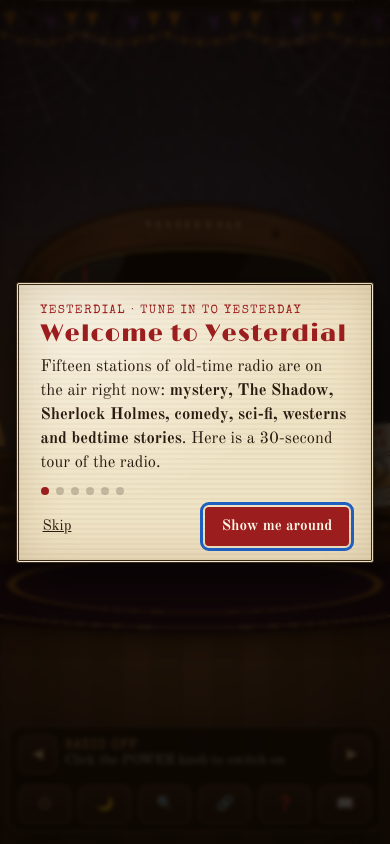
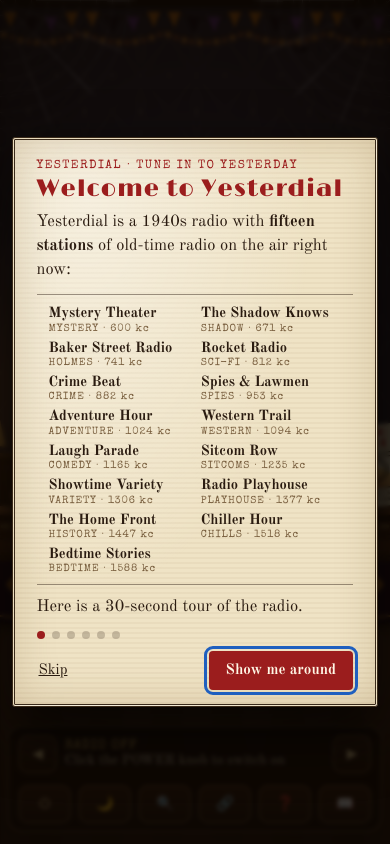
Before and after one commit to pikemalltech/oldtime-radio, a website: page docs/index.html in a window 390 px wide. Drawn offline with nearby package versions, Linux system fonts and the light colour scheme.

Commit message:
List every station by name on the tour's welcome card
The welcome step now shows all stations as a proper-noun list (name, plus its dial label
and kilocycle position), built from the station data so it never goes out of date. The card
widens to three columns on desktop and two on phones.

Co-Authored-By: Claude Sonnet 5.5 <noreply@anthropic.com>
Claude-Session: https://claude.ai/code/session_01VnWCEm31j28C3BVUtz2JX6

```diff
--- a/docs/app.js
+++ b/docs/app.js
@@ -696,7 +696,7 @@ guideEl.addEventListener('click', (e) => { if (e.target === guideEl) closeGuide(
 // ---------------------------------------------------------------- the first-visit tour
 // Shown once (remembered in localStorage). The Help button or the H key replays it; ?tour=1 forces it, ?tour=0 suppresses it.
 const TOUR = [
-  { title: 'Welcome to Yesterdial', text: 'Fifteen stations of old-time radio are on the air right now: <b>mystery, The Shadow, Sherlock Holmes, comedy, sci-fi, westerns and bedtime stories</b>. Here is a 30-second tour of the radio.', next: 'Show me around', skip: 'Skip' },
+  { title: 'Welcome to Yesterdial', list: true, text: () => `Yesterdial is a 1940s radio with <b>${numberWord(state.channels.length).toLowerCase()} stations</b> of old-time radio on the air right now:`, after: 'Here is a 30-second tour of the radio.', next: 'Show me around', skip: 'Skip' },
   { target: ['#knobPower'], title: 'Switch it on', text: 'Click the <b>POWER</b> knob. The tubes need a moment to warm up. (Browsers stay silent until you click something, so the sound starts with this click.)' },
   { target: ['#dial', '#knobTune'], title: 'Tune in', text: 'Click a <b>station name</b> on the dial, or drag the big <b>TUNING</b> knob (or scroll over the radio). When the red needle sits on a station and the green eye narrows, you are locked on. Between stations you will hear static. <kbd>←</kbd> <kbd>→</kbd> fine-tune; <kbd>↑</kbd> <kbd>↓</kbd> jump a station.' },
   { target: ['#magazine'], title: 'Read the Radio Guide', text: 'Click the <b>magazine</b> to see what is on <b>now, next and later</b> on every station, plus special broadcasts like Sunday Night Suspense, Friday the 13th and Christmas week.' },
@@ -705,6 +705,8 @@ const TOUR = [
 ];
 const tourEl = $('#tour'), tourCard = $('#tourCard'), tourRing = $('#tourRing');
 let tourStep = 0, tourFocus = null;
+const NUMBER_WORDS = ['Zero', 'One', 'Two', 'Three', 'Four', 'Five', 'Six', 'Seven', 'Eight', 'Nine', 'Ten', 'Eleven', 'Twelve', 'Thirteen', 'Fourteen', 'Fifteen', 'Sixteen', 'Seventeen', 'Eighteen', 'Nineteen', 'Twenty'];
+const numberWord = (n) => NUMBER_WORDS[n] || String(n);
 const tourOpen = () => !tourEl.hidden;
 
 function tourRect(sels) {
@@ -722,7 +724,14 @@ function renderTour() {
   const step = TOUR[tourStep], last = tourStep === TOUR.length - 1;
   $('#tourStep').textContent = tourStep === 0 || last ? 'Yesterdial · tune in to yesterday' : `Step ${tourStep} of ${TOUR.length - 2}`;
   $('#tourTitle').textContent = step.title;
-  $('#tourText').innerHTML = step.text;                      // our own constant strings only
+  $('#tourText').innerHTML = typeof step.text === 'function' ? step.text() : step.text;   // our own constant strings only
+  const list = $('#tourList'), after = $('#tourAfter');
+  list.hidden = !step.list;
+  if (step.list) {                                           // every station, by its proper name, straight from the station data
+    list.replaceChildren(...state.channels.map((ch) => { const li = el('li', null, ch.name); li.append(el('small', null, `${ch.short} · ${ch.kc} kc`)); return li; }));
+  }
+  after.hidden = !step.after; after.textContent = step.after || '';
+  tourCard.classList.toggle('wide', !!step.list);
   $('#tourDots').replaceChildren(...TOUR.map((_, i) => el('i', i === tourStep ? 'on' : '')));
   $('#tourNext').textContent = step.next || 'Next';
   $('#tourSkip').textContent = step.skip || 'Skip tour';
--- a/docs/index.html
+++ b/docs/index.html
@@ -219,6 +219,8 @@
     <p class="tour-kicker" id="tourStep"></p>
     <h2 id="tourTitle"></h2>
     <p class="tour-text" id="tourText"></p>
+    <ul class="tour-list" id="tourList" hidden></ul>
+    <p class="tour-text tour-after" id="tourAfter" hidden></p>
     <div class="tour-dots" id="tourDots" aria-hidden="true"></div>
     <div class="tour-actions">
       <button type="button" class="tbtn quiet" id="tourSkip">Skip</button>
--- a/docs/style.css
+++ b/docs/style.css
@@ -325,6 +325,14 @@ body.hint-guide .mag-hint { opacity: .95; }
 .tour-card h2 { margin: 0 0 8px; font: 400 clamp(24px, 6vw, 30px)/1.1 'Limelight', 'Old Standard TT', serif; letter-spacing: .04em; color: var(--red); }
 .tour-text { margin: 0 0 12px; font-size: 16.5px; line-height: 1.45; }
 .tour-text b { font-weight: 700; }
+.tour-card { max-height: calc(100vh - 24px); overflow-y: auto; }
+.tour-card.wide { width: min(94vw, 600px); }
+.tour-list { list-style: none; margin: 0 0 12px; padding: 10px 12px; display: grid; grid-template-columns: repeat(3, 1fr); gap: 5px 14px; border-top: 1px solid rgba(42, 27, 16, .45); border-bottom: 1px solid rgba(42, 27, 16, .45); }
+.tour-list[hidden], .tour-text[hidden] { display: none; }
+.tour-list li { font: 700 15.5px/1.2 'Old Standard TT', serif; }
+.tour-list li small { display: block; margin-top: 1px; font: 10.5px 'Special Elite', monospace; letter-spacing: .08em; color: #7a6040; }
+.tour-after { margin-top: -2px; }
+@media (max-width: 520px) { .tour-list { grid-template-columns: repeat(2, 1fr); gap: 6px 12px; } .tour-list li { font-size: 14.5px; } }
 .tour-text kbd { font: 12px 'Special Elite', monospace; padding: 1px 5px; border: 1px solid rgba(42, 27, 16, .5); border-radius: 3px; background: rgba(255, 255, 255, .45); }
 .tour-dots { display: flex; gap: 7px; margin: 0 0 12px; }
 .tour-dots i { width: 8px; height: 8px; border-radius: 50%; background: rgba(42, 27, 16, .22); }
```
